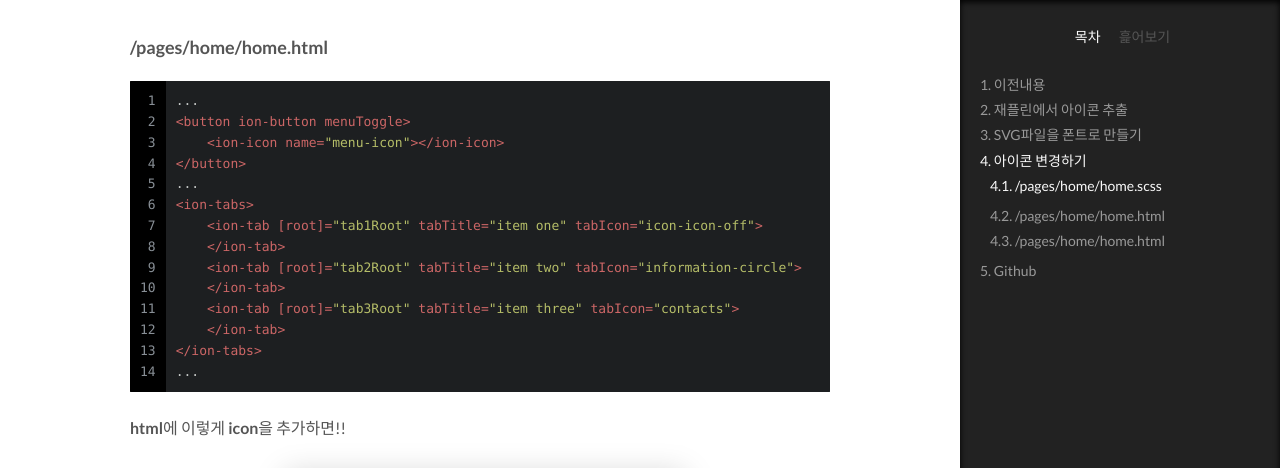
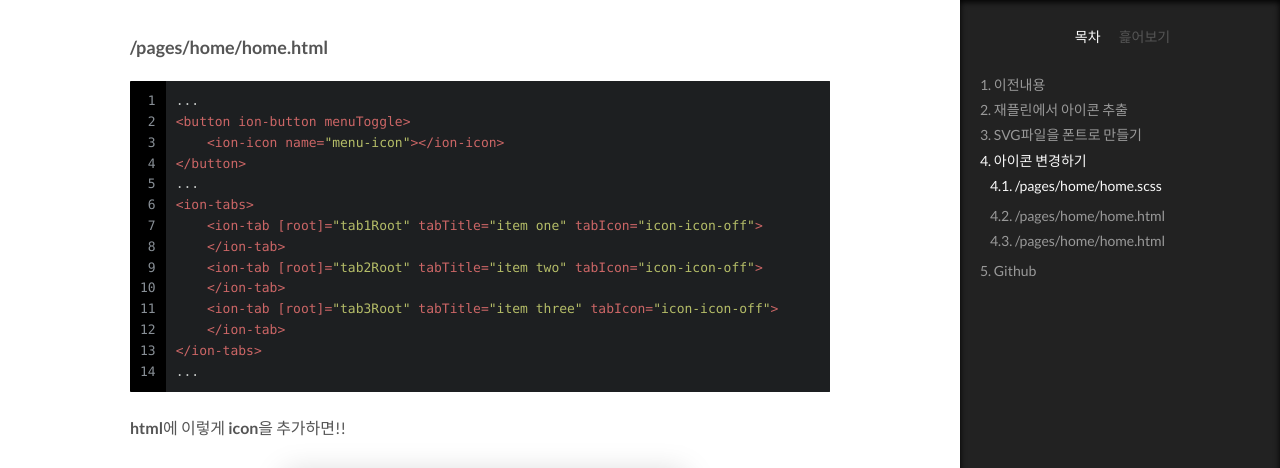
Before and after one commit to wkddnjset/wkddnjset.github.io, a Jekyll site: the page built from _posts/2018-02-05-ionic-3-앱-개발-(탭-아이콘-변경)-[여행플랜].md, in a window 1280 px wide and 900 px high, scrolled down 6467 px. Shown: the top 468 px of the window. Built offline with Jekyll 4.4.1, drawn with Linux system fonts in a browser that asks for light colours; comment, search, counter and statistics services are not loaded.

Commit message:
Update 2018-02-05-ionic-3-앱-개발-(탭-아이콘-변경)-[여행플랜].md

```diff
--- a/_posts/2018-02-05-ionic-3-앱-개발-(탭-아이콘-변경)-[여행플랜].md
+++ b/_posts/2018-02-05-ionic-3-앱-개발-(탭-아이콘-변경)-[여행플랜].md
@@ -104,9 +104,9 @@ page-home {
 <ion-tabs>
     <ion-tab [root]="tab1Root" tabTitle="item one" tabIcon="icon-icon-off">
     </ion-tab>
-    <ion-tab [root]="tab2Root" tabTitle="item two" tabIcon="information-circle">
+    <ion-tab [root]="tab2Root" tabTitle="item two" tabIcon="icon-icon-off">
     </ion-tab>
-    <ion-tab [root]="tab3Root" tabTitle="item three" tabIcon="contacts">
+    <ion-tab [root]="tab3Root" tabTitle="item three" tabIcon="icon-icon-off">
     </ion-tab>
 </ion-tabs>
 ...
```
